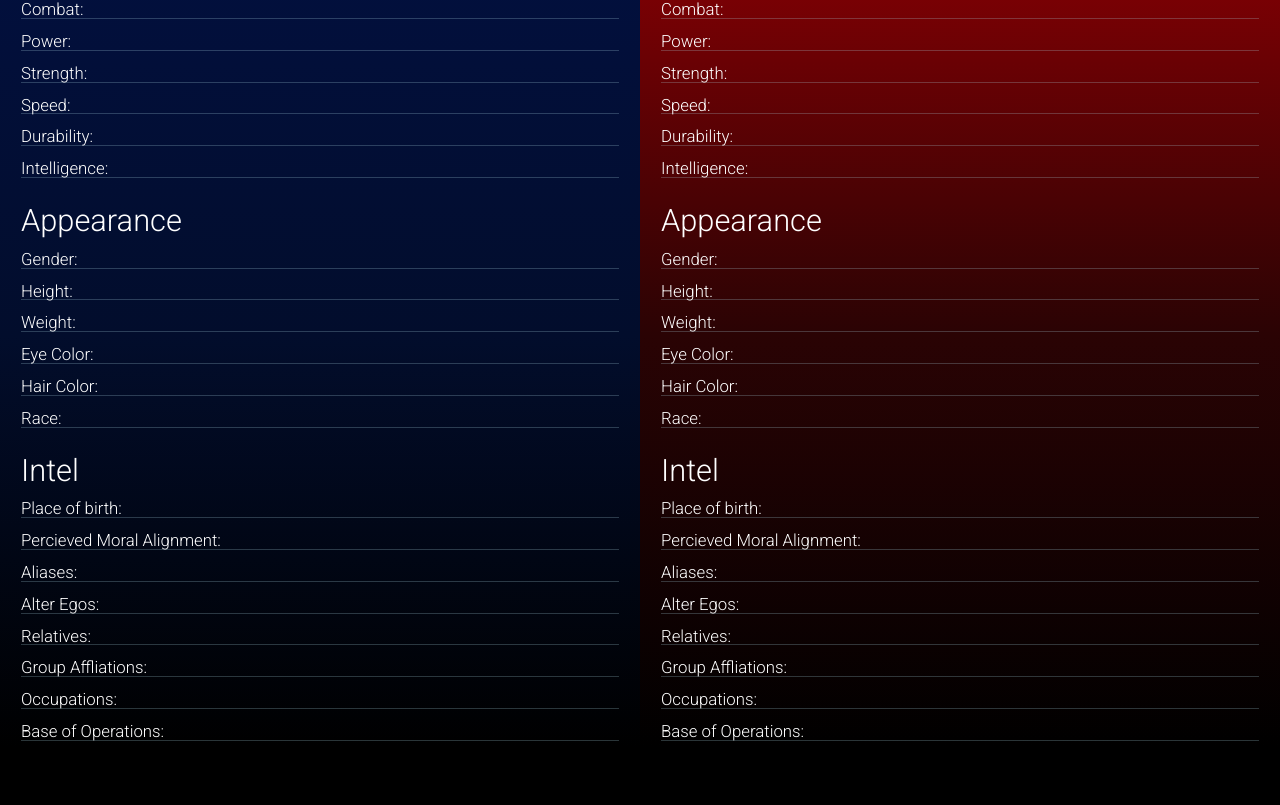
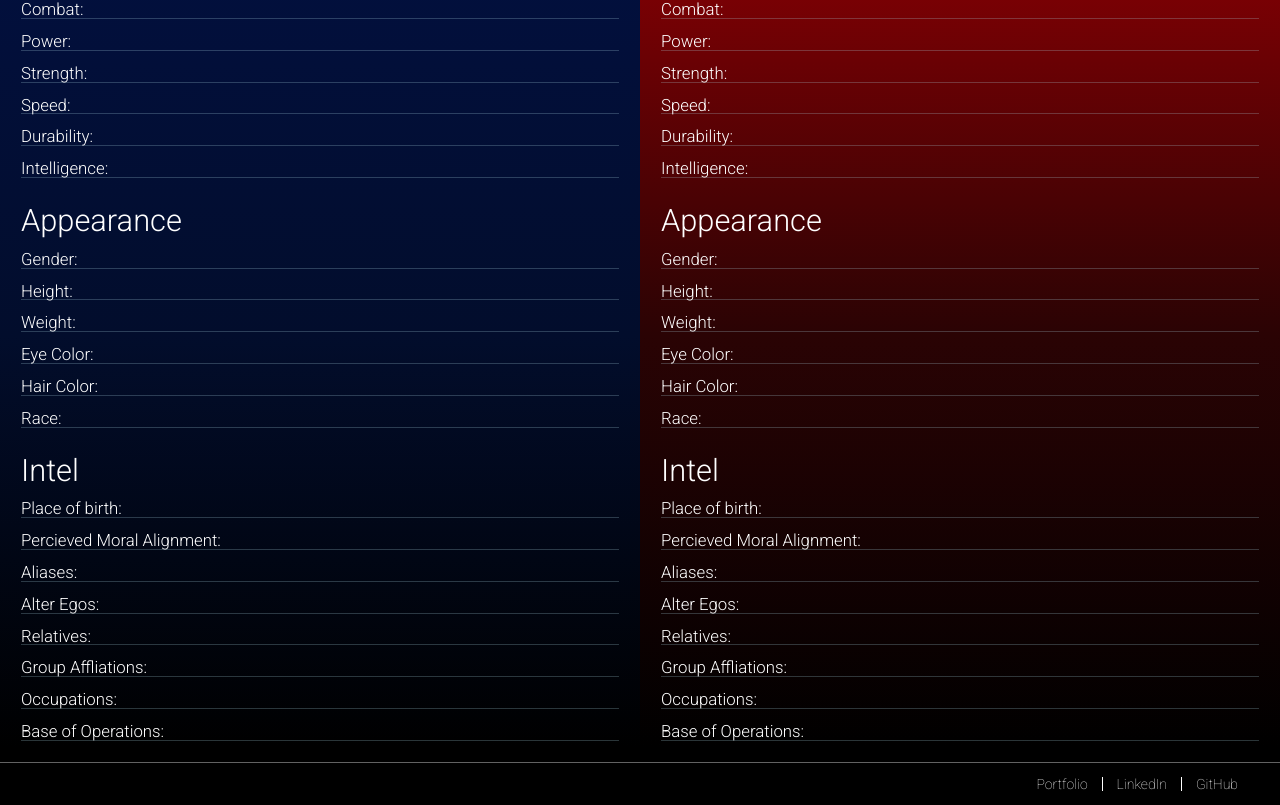
Before and after one commit to leonardmoses/marvel_character_comparator_2, a React (Create React App) app: page /comparator in a window 1280 px wide. Shown: the part 710-1515 px from the top of the page. Before the commit the page ends 1458 px from the top, so only its background shows below. Built offline with nearby package versions, Linux system fonts and the light colour scheme; no server answers.

Commit message:
Created and Styled Footer.

```diff
--- a/src/components/CharacterList.js
+++ b/src/components/CharacterList.js
@@ -4,10 +4,14 @@ import "./CharacterList.scss";
 const CharcterList = (props) => {
 
   return (
-    <div className="CharacterListBody">
-      <h3>List of Searchable Characters</h3>
-      <button onClick={props.onClose}>Close</button>
-      <div className="ListContainer">
+    <div className="CharacterListComponent">
+
+      <div className="CharacterListHeader">
+        <button onClick={props.onClose}>Close</button>
+        <h3>List of Searchable Characters</h3>
+      </div>
+
+      <div className="CharacterListBody">
         <ul>
           {totalCharList.map((character, idx) => (
             <li key={idx}>{character.id} {character.name}</li>
--- a/src/components/CharacterList.scss
+++ b/src/components/CharacterList.scss
@@ -1,6 +1,6 @@
 @import "../App.scss";
 
-.CharacterListBody {
+.CharacterListComponent {
   // box-shadow: 0 1px 4px rgba(0, 0, 0, 0.2);
   background-color: $MarvelBlack;
   top:0px;
@@ -9,7 +9,6 @@
   position: fixed;
   animation: dropDownPage 300ms ease-in-out forwards;
   transform-origin: top center;
-
 
   @keyframes dropDownPage {
     0% {
@@ -20,29 +19,45 @@
     }
   }
 
-  h3 {
-    text-align: center;
-  }
+
+
+  .CharacterListHeader {
+    // background-color: blue;
+    // width: 100%;
+    border-bottom: solid 1px rgba(255, 255, 255, 0.443);
+    padding: 1rem 0 0.3rem 0;
+    margin: 0 auto;
 
     button {
       background-color: rgb(225, 222, 218);
       color: black;
-    margin: 0 1px;
+      margin-right: 2.2rem;
+      float: right;
       border: solid 1px rgba(110, 92, 57, 0.449);
       height: 2rem;
-    width: 100%;
+      width: 7rem;
       cursor: pointer;
-    border-radius: 5px;
+      border-radius: 4px;
     }
+
     button:hover {
         background-color: #202020;
         color: white;
     }
 
-  .ListContainer {
+    h3 {
+      text-align: center;
+      padding: 3rem 0 1.5rem 0;
+      font-size: 3rem;
+    }
+  }
+
+
+  .CharacterListBody {
+    background-image: linear-gradient(0deg, $complementary3, $MarvelBlack);
+    padding-top: 1rem;
     overflow-y: scroll;
     max-height: 60vh;
-
 
     ul {
       background-color: $MarvelBlack;
@@ -51,7 +66,6 @@
       grid-template-columns: repeat(4, 1fr);
       padding: 0.5rem;
       margin: 0 10px;
-
 
       li {
         background-color: white;
@@ -75,7 +89,6 @@
             opacity: 1;
           }
         }
-
       }
     }
   }
--- /dev/null
+++ b/src/components/layouts/Footer.js
@@ -0,0 +1,17 @@
+import { Link } from "react-router-dom";
+
+import './Footer.scss';
+
+const Footer = () => {
+    return (
+        <div className="Footer">
+            <div className="Links">
+                <Link to="https://leonardmoses.com/" target="#1"><h5>Portfolio</h5></Link>
+                <Link to="https://www.linkedin.com/in/leonard-moses/" target="#2"><h5>LinkedIn</h5></Link>
+                <Link className="RightLink" to="https://github.com/leonardmoses" target="#3"><h5>GitHub</h5></Link>
+            </div>
+        </div>
+     );
+}
+
+export default Footer;
--- /dev/null
+++ b/src/components/layouts/Footer.scss
@@ -0,0 +1,40 @@
+@import '../../App.scss';
+
+.Footer {
+    // background-color: rgb(52, 52, 52);
+    height: fit-content;
+    margin-top: 1rem;
+    padding-top: 1rem;
+    padding-bottom: 2rem;
+    border-top: solid 1px rgba(255, 255, 255, 0.383);
+    // display: flex;
+    // flex-wrap: wrap;
+
+    .Links {
+        // background-color: rgb(70, 113, 128);
+        display: flex;
+        float: right;
+        margin-right: 2rem;
+        // padding: 2rem;
+
+        h5 {
+            font-size: 1rem;
+            font-weight: 100;
+            color: white;
+            padding: 0 1rem;
+            border-right: solid 1px white;
+        }
+        h5:hover {
+            color: $secondary3;
+        }
+        h5:active {
+            color: $complementary3;
+        }
+
+        .RightLink {
+            h5 {
+                border-right: none;
+            }
+        }
+    }
+}
--- a/src/components/layouts/Layout.js
+++ b/src/components/layouts/Layout.js
@@ -1,3 +1,4 @@
+import Footer from "./Footer";
 import MainNav from "./MainNav";
 
 
@@ -6,6 +7,7 @@ const Layout = (props) => {
         <>
             <MainNav/>
             <main>{props.children}</main>
+            <Footer/>
         </>
      );
 }
--- a/src/pages/Comparator.scss
+++ b/src/pages/Comparator.scss
@@ -196,13 +196,15 @@
       background-color: $gold4;
       width: 100%;
       margin: 0 auto;
+      // box-shadow: inset 0 0 1px 0.5px black;
 
       .SearchInputAndSubmit {
-        width: 100%;
+        width: auto;
         margin: 0 auto;
 
         .Input {
           width: 80%;
+          border-radius: 4px;
         }
 
         .SearchSubmit {
--- a/src/pages/Splash.scss
+++ b/src/pages/Splash.scss
@@ -45,7 +45,7 @@
                 color: white;
                 width: fit-content;
                 margin: 0 auto;
-                margin-top: 2rem;
+                margin-top: 1rem;
             }
             h5:hover {
                 color: $secondary3;
```
Also changed, not shown: src/styles/Media.scss (added, +40 -0 lines). Lines whose indentation alone changed are shown as unchanged.
